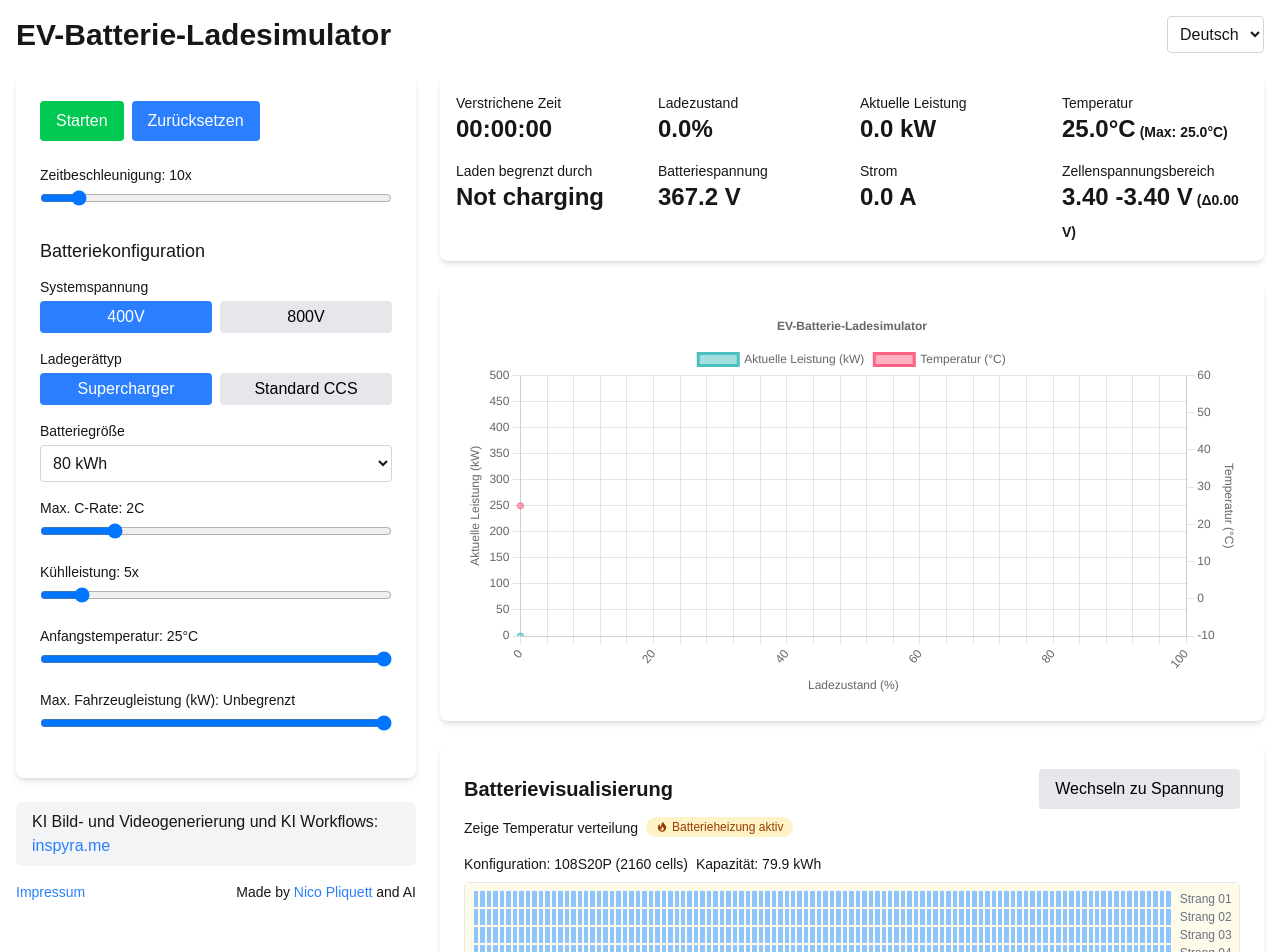
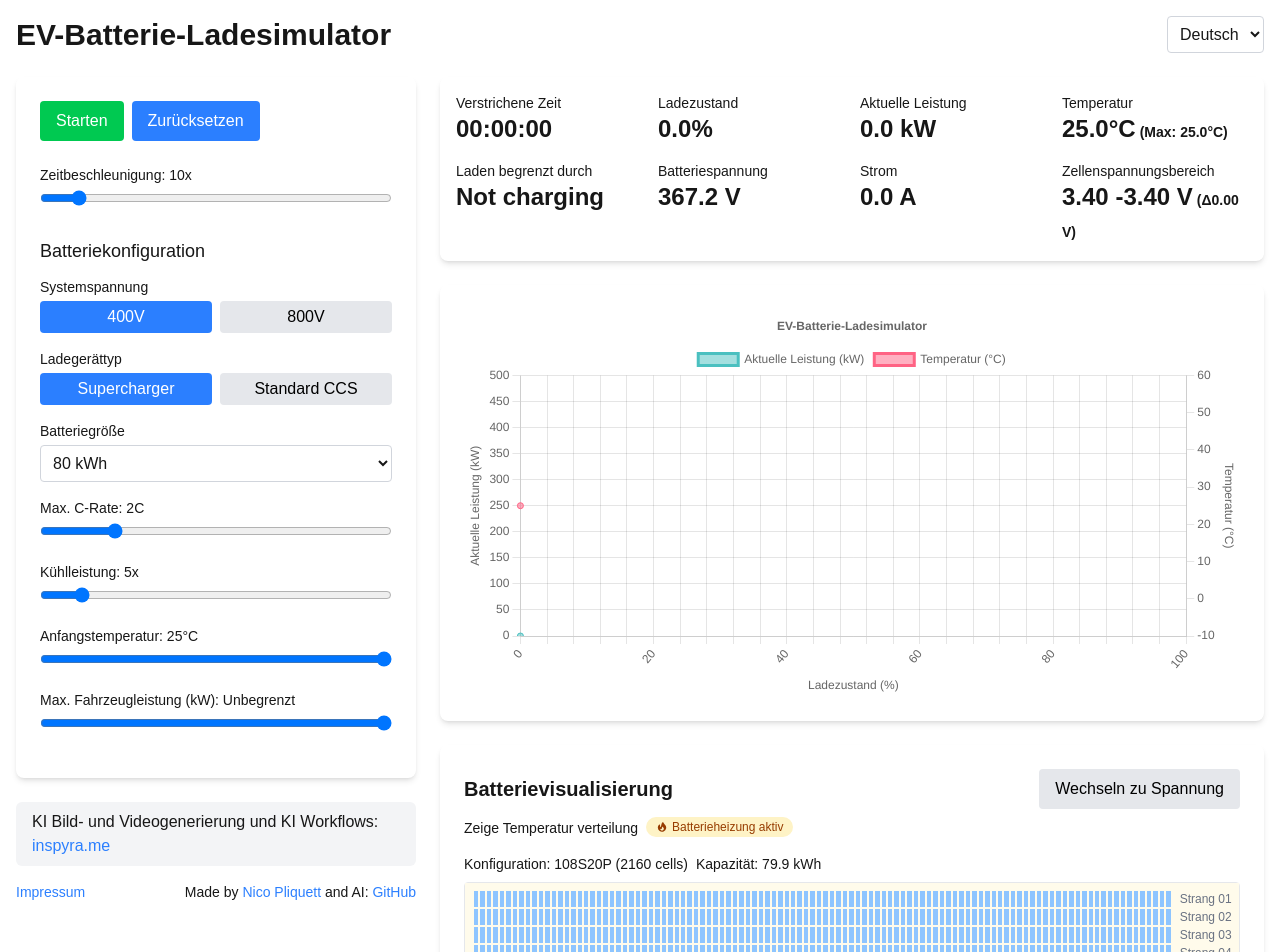
Before and after one commit to NicoPli/ev-battery-sim, a Next.js app: page / in a window 1280 px wide. Shown: the top 952 px of the page. Built offline with nearby package versions, Linux system fonts and the light colour scheme.

Commit message:
Added Github Link

```diff
--- a/app/page.tsx
+++ b/app/page.tsx
@@ -160,7 +160,7 @@ export default function Home() {
             {t.footer.aiServices}: <Link href="https://www.inspyra.me" target="_blank" className="text-blue-500 hover:text-blue-700">inspyra.me</Link>
           </div>
           <div className="text-sm mt-4">
-          <span className="float-right">Made by <Link href="https://www.youtube.com/@NicoPliquettDE" target="_blank" className="text-blue-500 hover:text-blue-700">Nico Pliquett</Link> and AI</span>
+          <span className="float-right">Made by <Link href="https://www.youtube.com/@NicoPliquettDE" target="_blank" className="text-blue-500 hover:text-blue-700">Nico Pliquett</Link> and AI: <Link href="https://github.com/NicoPli/ev-battery-sim" target="_blank" className="text-blue-500 hover:text-blue-700">GitHub</Link></span>
             <Link href="https://www.inspyra.me/impressum" target="_blank" className="text-blue-500 hover:text-blue-700">Impressum</Link>
           </div>
         </div>
```
